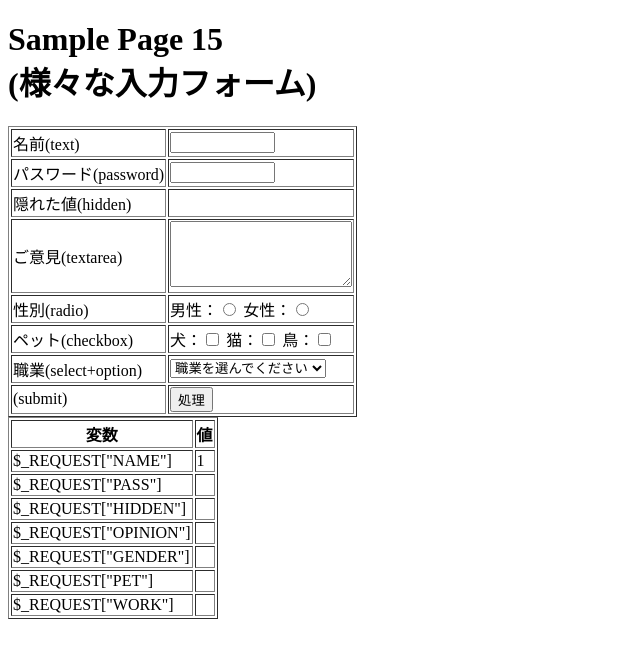
After one commit to tohrusaitoh/recp, a PHP site: page /sampleF.php?NAME=1 in a window 1280 px wide. The commit adds this page. Shown: the top 658 px of the page, without its empty margins (0-640 px from the left). Run offline with PHP 8.4, Linux system fonts and the light colour scheme; data that the repository does not hold is empty.

Commit message:
2021/10/21-maru

```diff
--- a/sample1.html
+++ b/sample1.html
@@ -47,3 +47,8 @@
     </table>
   </body>
 </html>
+
+<!-- Local Variables: -->
+<!-- mode: html -->
+<!-- tab-width: 8 -->
+<!-- End: -->
--- a/sample2.css
+++ b/sample2.css
@@ -39,3 +39,8 @@ td.PRICE {
     color: red ;m
     font-weight: bold ;
 }
+
+/** Local Variables: **/
+/** mode: css **/
+/** tab-width: 8 **/
+/** End: **/
--- a/sample2.html
+++ b/sample2.html
@@ -48,3 +48,8 @@
     </table>
   </body>
 </html>
+
+<!-- Local Variables: -->
+<!-- mode: html -->
+<!-- tab-width: 8 -->
+<!-- End: -->
--- a/sample3.html
+++ b/sample3.html
@@ -23,3 +23,8 @@
     <div id="output"></div>
   </body>
 </html>
+
+<!-- Local Variables: -->
+<!-- mode: html -->
+<!-- tab-width: 8 -->
+<!-- End: -->
--- a/sample4.html
+++ b/sample4.html
@@ -22,3 +22,8 @@
     <div id="output"></div>
   </body>
 </html>
+
+<!-- Local Variables: -->
+<!-- mode: html -->
+<!-- tab-width: 8 -->
+<!-- End: -->
--- a/sample5.html
+++ b/sample5.html
@@ -44,3 +44,8 @@
     <div id="output"></div>
   </body>
 </html>
+
+<!-- Local Variables: -->
+<!-- mode: html -->
+<!-- tab-width: 8 -->
+<!-- End: -->
--- a/sample6-answer.html
+++ b/sample6-answer.html
@@ -35,3 +35,8 @@
     <div id="output"></div>
   </body>
 </html>
+
+<!-- Local Variables: -->
+<!-- mode: html -->
+<!-- tab-width: 8 -->
+<!-- End: -->
--- a/sample6.html
+++ b/sample6.html
@@ -35,3 +35,8 @@
     <div id="output"></div>
   </body>
 </html>
+
+<!-- Local Variables: -->
+<!-- mode: html -->
+<!-- tab-width: 8 -->
+<!-- End: -->
--- a/sample7.html
+++ b/sample7.html
@@ -28,3 +28,8 @@
     <div id="output"></div>
   </body>
 </html>
+
+<!-- Local Variables: -->
+<!-- mode: html -->
+<!-- tab-width: 8 -->
+<!-- End: -->
--- a/sample8.html
+++ b/sample8.html
@@ -28,3 +28,8 @@
     <div id="output"></div>
   </body>
 </html>
+
+<!-- Local Variables: -->
+<!-- mode: html -->
+<!-- tab-width: 8 -->
+<!-- End: -->
--- a/sample9-answer.html
+++ b/sample9-answer.html
@@ -50,3 +50,8 @@
     <div id="output"></div>
   </body>
 </html>
+
+<!-- Local Variables: -->
+<!-- mode: html -->
+<!-- tab-width: 8 -->
+<!-- End: -->
--- a/sample9.html
+++ b/sample9.html
@@ -50,3 +50,8 @@
     <div id="output"></div>
   </body>
 </html>
+
+<!-- Local Variables: -->
+<!-- mode: html -->
+<!-- tab-width: 8 -->
+<!-- End: -->
--- a/sampleA.css
+++ b/sampleA.css
@@ -46,3 +46,8 @@ input.COUNT {
 input.SUBMIT {
     background-color: #FFFFA0 ;
 }
+
+/** Local Variables: **/
+/** mode: css **/
+/** tab-width: 8 **/
+/** End: **/
--- a/sampleA.html
+++ b/sampleA.html
@@ -88,3 +88,8 @@
     </table>
   </body>
 </html>
+
+<!-- Local Variables: -->
+<!-- mode: html -->
+<!-- tab-width: 8 -->
+<!-- End: -->
--- a/sampleC.html
+++ b/sampleC.html
@@ -29,3 +29,8 @@
     <div id="output"></div>
   </body>
 </html>
+
+<!-- Local Variables: -->
+<!-- mode: html -->
+<!-- tab-width: 8 -->
+<!-- End: -->
--- /dev/null
+++ b/sampleF.php
@@ -0,0 +1,60 @@
+<!DOCTYPE html>
+<html lang="ja">
+  <head>
+    <meta charset="utf-8"/>
+    <title>Sample Page 15(様々な入力フォーム)</title>
+  </head>
+  <body>
+    <h1>Sample Page 15<br/>(様々な入力フォーム)</h1>
+    <form method="GET" action="sampleF.php">
+      <table border="1">
+      <tr><td>名前(text)      </td><td><input type="text" size="10" name="NAME" /></td></tr>
+      <tr><td>パスワード(password)</td><td><input type="password" size="10" name="PASS" /></td></tr>
+      <tr><td>隠れた値(hidden)  </td><td><input type="hidden" name="HIDDEN" value="隠れた値" /></td></tr>
+      <tr><td>ご意見(textarea)	</td><td><textarea name="OPINION" cols="20" rows="4"></textarea></td></tr>
+      <tr>
+        <td>性別(radio)</td>
+        <td>
+          男性：<input type="radio" name="GENDER" value="男" />
+          女性：<input type="radio" name="GENDER" value="女" />
+        </td>
+      </tr>
+      <tr>
+        <td>ペット(checkbox)</td>
+        <td>
+          犬：<input type="checkbox" name="PET[]" value="犬" />
+          猫：<input type="checkbox" name="PET[]" value="猫" />
+          鳥：<input type="checkbox" name="PET[]" value="鳥" />
+        </td>
+      </tr>
+      <tr>
+        <td>職業(select+option)</td>
+        <td>
+          <select name="WORK">
+            <option value="">職業を選んでください</option>
+            <option value="学生">学生</option>
+            <option value="会社員">会社員</option>
+            <option value="公務員">公務員</option>
+          </select>
+        </td>
+      </tr>
+      <tr><td>(submit)</td><td><input type="submit" value="処理" /></td></tr>
+      </table>
+    </form>
+    <table border="1">
+        <tr><th>変数</th><th>値</th></tr>
+        <tr><td>$_REQUEST["NAME"]</td><td><?php echo $_REQUEST["NAME"] ; ?></td></tr>
+        <tr><td>$_REQUEST["PASS"]</td><td><?php echo $_REQUEST["PASS"] ; ?></td></tr>
+        <tr><td>$_REQUEST["HIDDEN"]</td><td><?php echo $_REQUEST["HIDDEN"] ; ?></td></tr>
+        <tr><td>$_REQUEST["OPINION"]</td><td><?php echo $_REQUEST["OPINION"] ; ?></td></tr>
+        <tr><td>$_REQUEST["GENDER"]</td><td><?php echo $_REQUEST["GENDER"] ; ?></td></tr>
+	<tr><td>$_REQUEST["PET"]</td><td><?php foreach( $_REQUEST["PET"] as $v ) echo $v ; ?></td></tr>
+        <tr><td>$_REQUEST["WORK"]</td><td><?php echo $_REQUEST["WORK"] ; ?></td></tr>
+    </table>
+  </body>
+</html>
+
+<!-- Local Variables: -->
+<!-- mode: php -->
+<!-- tab-width: 8 -->
+<!-- End: -->
```
Also changed, not shown: sampleB.html (+14 -1 lines).
